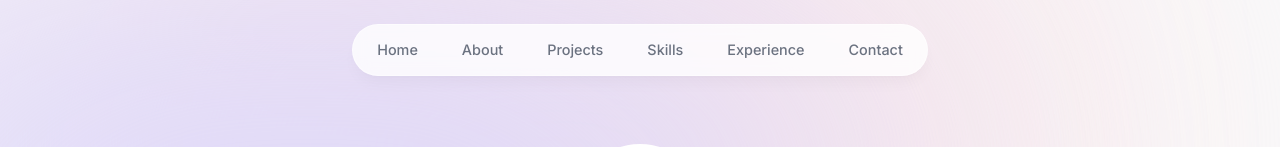
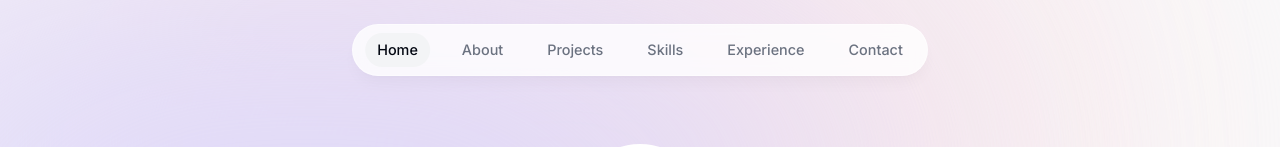
Before and after one commit to Schlumen/portfolio, a Next.js app: page / in a window 1280 px wide. Shown: the top 147 px of the page. Built offline with nearby package versions, Linux system fonts and the light colour scheme; grey boxes are pictures that could not be loaded.

Commit message:
Header + Active Section Context Provider

```diff
--- a/app/layout.tsx
+++ b/app/layout.tsx
@@ -1,6 +1,7 @@
 import Header from "@/components/header";
 import "./globals.css";
 import { Inter } from "next/font/google";
+import ActiveSectionContextProvider from "@/context/active-section-context";
 
 const inter = Inter({ subsets: ["latin"] });
 
@@ -15,17 +16,16 @@
   children: React.ReactNode;
 }) {
   return (
-    <html lang="en">
+    <html lang="en" className="!scroll-smooth">
       <body
         className={`${inter.className} bg-gray-50 text-gray-950 relative pt-28 sm:pt-36`}>
-        {/* <div className="bg-[#fbe2e3] absolute top-[-6rem] right-[11rem] h-[31.25rem] w-[31.25rem] rounded-full blur-[10rem] sm:w-[68.75rem]"></div>
-        <div className="bg-[#dbd7fb] absolute top-[-1rem] left-[-35rem] h-[31.25rem] w-[50rem] rounded-full blur-[10rem] sm:w-[68.75rem] md:left-[-33rem] lg:left-[-28rem] xl:left-[-15rem] 2xl:left-[-5rem]"></div> */}
-
         <div className="bg-[#fbe2e3] absolute top-[-6rem] -z-10 right-[11rem] h-[31.25rem] w-[31.25rem] rounded-full blur-[10rem] sm:w-[68.75rem]"></div>
         <div className="bg-[#dbd7fb] absolute top-[-1rem] -z-10 left-[-35rem] h-[31.25rem] w-[50rem] rounded-full blur-[10rem] sm:w-[68.75rem] md:left-[-33rem] lg:left-[-28rem] xl:left-[-15rem] 2xl:left-[-5rem]"></div>
 
-        <Header />
-        {children}
+        <ActiveSectionContextProvider>
+          <Header />
+          {children}
+        </ActiveSectionContextProvider>
       </body>
     </html>
   );
--- a/components/about.tsx
+++ b/components/about.tsx
@@ -7,10 +7,11 @@
 export default function About() {
   return (
     <motion.section
-      className="mb-28 max-w-[45rem] text-center leading-8 sm:mb-40"
+      className="mb-28 max-w-[45rem] text-center leading-8 sm:mb-40 scroll-mt-28"
       initial={{ opacity: 0, y: 100 }}
       animate={{ opacity: 1, y: 0 }}
-      transition={{ delay: 0.175 }}>
+      transition={{ delay: 0.175 }}
+      id="about">
       <SectionHeading>About me</SectionHeading>
       <p className="mb-3">
         I began <span className="underline">learning programming</span> at the
--- a/components/header.tsx
+++ b/components/header.tsx
@@ -4,8 +4,12 @@
 import { motion } from "framer-motion";
 import { links } from "@/lib/data";
 import Link from "next/link";
+import clsx from "clsx";
+import { useActiveSectionContext } from "@/context/active-section-context";
 
 export default function Header() {
+  const { activeSection, setActiveSection } = useActiveSectionContext();
+
   return (
     <header className="z-[999] relative">
       <motion.div
@@ -16,14 +20,30 @@
         <ul className="flex w-[22rem] flex-wrap items-center justify-center gap-y-1 text-[0.9rem] font-medium text-gray-500 sm:w-[initial] sm:flex-nowrap sm:gap-5">
           {links.map((link) => (
             <motion.li
-              className="h-3/4 flex items-center justify-center"
+              className="h-3/4 flex items-center justify-center relative"
               key={link.hash}
               initial={{ y: -100, opacity: 0 }}
               animate={{ y: 0, opacity: 1 }}>
               <Link
-                className="flex w-full items-center justify-center px-3 py-3 hover:text-gray-950 transition"
-                href={link.hash}>
+                className={clsx(
+                  "flex w-full items-center justify-center px-3 py-3 hover:text-gray-950 transition",
+                  {
+                    "text-gray-950": activeSection === link.name,
+                  }
+                )}
+                href={link.hash}
+                onClick={() => setActiveSection(link.name)}>
                 {link.name}
+                {link.name === activeSection && (
+                  <motion.span
+                    className="bg-gray-100 rounded-full absolute inset-0 -z-10"
+                    layoutId="activeSection"
+                    transition={{
+                      type: "spring",
+                      stiffness: 380,
+                      damping: 30,
+                    }}></motion.span>
+                )}
               </Link>
             </motion.li>
           ))}
--- a/components/intro.tsx
+++ b/components/intro.tsx
@@ -10,7 +10,9 @@
 
 export default function Intro() {
   return (
-    <section className="mb-28 max-w-[50rem] text-center sm:mb-0">
+    <section
+      id="home"
+      className="mb-28 max-w-[50rem] text-center sm:mb-0 scroll-mt-[100rem]">
       <div className="flex items-center justify-center">
         <div className="relative">
           <motion.div
--- a/components/projects.tsx
+++ b/components/projects.tsx
@@ -5,7 +5,7 @@
 
 export default function Projects() {
   return (
-    <section>
+    <section id="projects" className="scroll-mt-28">
       <SectionHeading>My projects</SectionHeading>
       <div>
         {projectsData.map((project, index) => (
--- /dev/null
+++ b/context/active-section-context.tsx
@@ -0,0 +1,42 @@
+"use client";
+
+import React, { useState, createContext, useContext } from "react";
+import { links } from "@/lib/data";
+
+type SectionName = (typeof links)[number]["name"];
+type ActiveSectionContextProviderProps = {
+  children: React.ReactNode;
+};
+type ActiveSectionContextType = {
+  activeSection: SectionName;
+  setActiveSection: React.Dispatch<React.SetStateAction<SectionName>>;
+};
+
+export const ActiveSectionContext =
+  createContext<ActiveSectionContextType | null>(null);
+
+export default function ActiveSectionContextProvider({
+  children,
+}: ActiveSectionContextProviderProps) {
+  const [activeSection, setActiveSection] = useState<SectionName>("Home");
+
+  return (
+    <ActiveSectionContext.Provider
+      value={{
+        activeSection,
+        setActiveSection,
+      }}>
+      {children}
+    </ActiveSectionContext.Provider>
+  );
+}
+
+export function useActiveSectionContext() {
+  const context = useContext(ActiveSectionContext);
+  if (context === null) {
+    throw new Error(
+      "useActiveSection must be used within an ActiveSectionContextProvider"
+    );
+  }
+  return context;
+}
--- a/package.json
+++ b/package.json
@@ -13,6 +13,7 @@
     "@types/react": "18.2.48",
     "@types/react-dom": "18.2.18",
     "autoprefixer": "10.4.17",
+    "clsx": "^2.1.0",
     "eslint": "8.56.0",
     "eslint-config-next": "14.1.0",
     "framer-motion": "^11.0.3",
@@ -21,6 +22,7 @@
     "react": "18.2.0",
     "react-dom": "18.2.0",
     "react-icons": "^5.0.1",
+    "react-intersection-observer": "^9.5.3",
     "tailwindcss": "3.4.1",
     "typescript": "5.3.3"
   }
```
Also changed, not shown: 1 other file (tests, documents, lock files or other folders).
